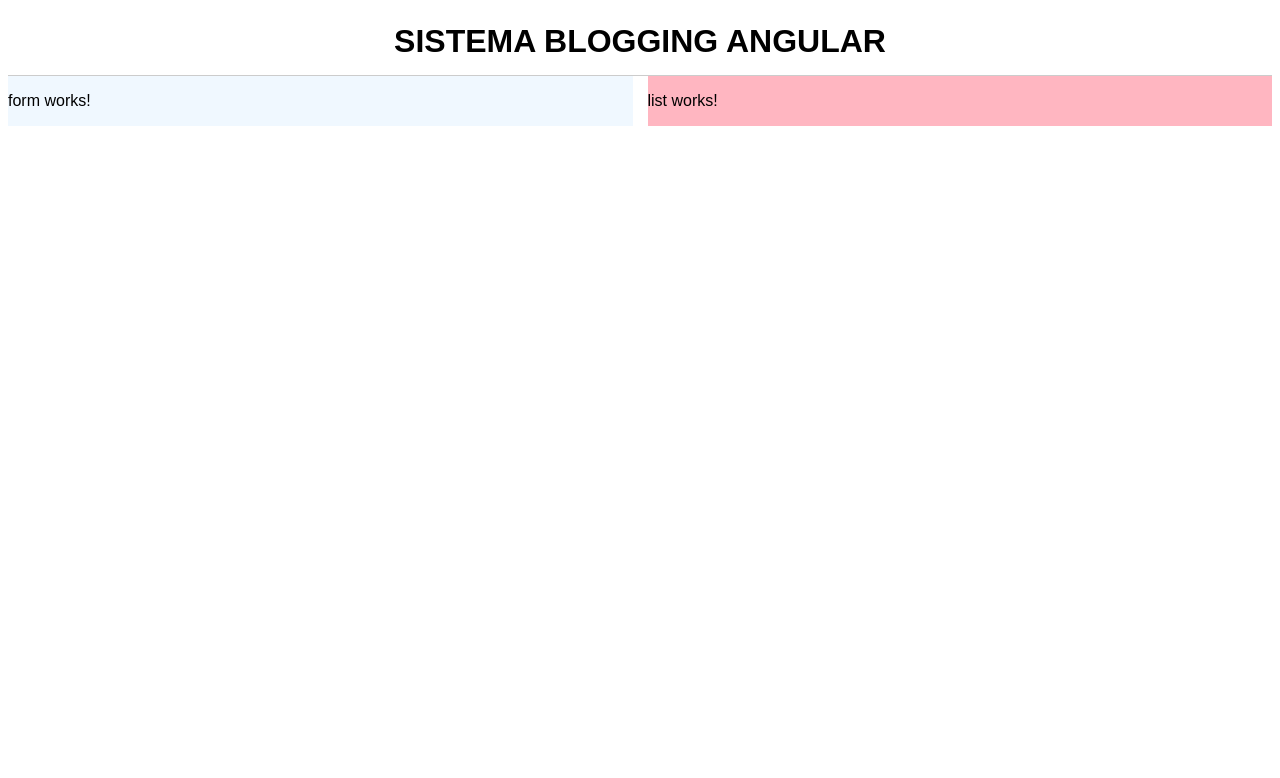
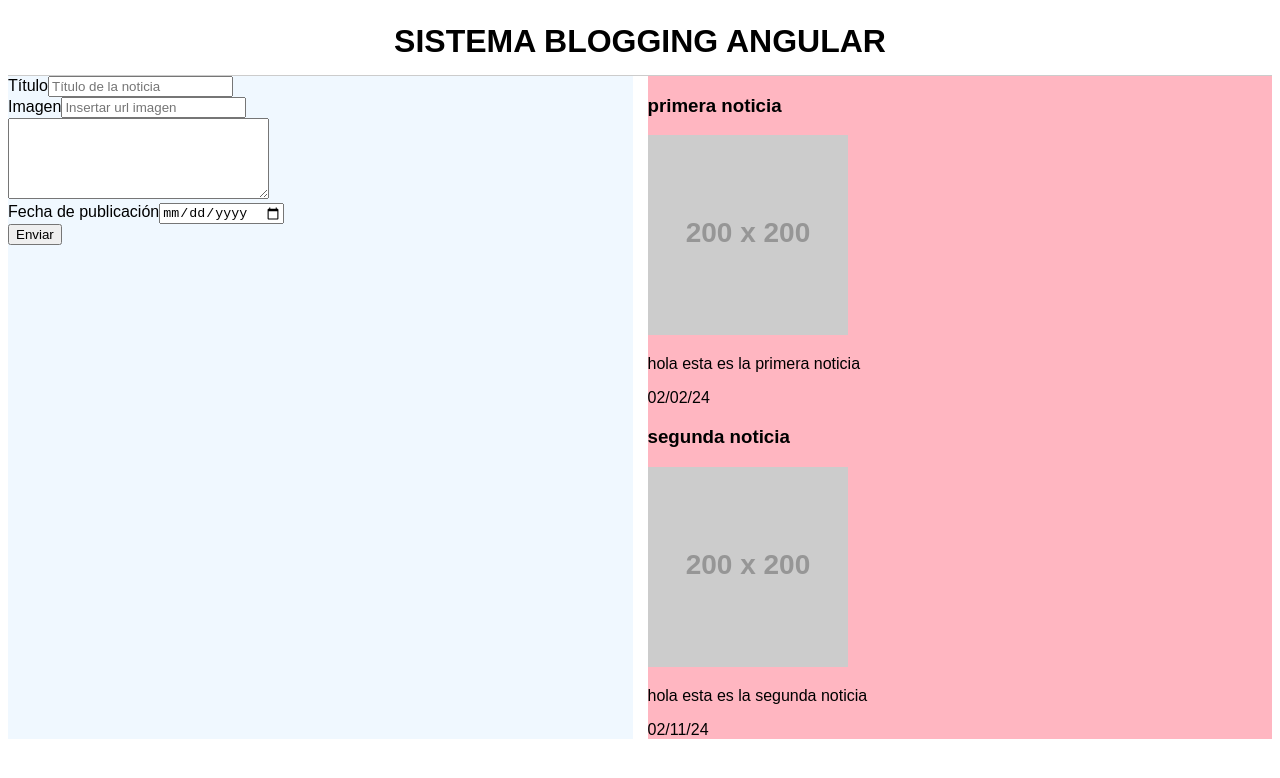
Before and after one commit to Juliamb24/PracticaAngular, an Angular app: page / in a window 1280 px wide. Shown: the top 778 px of the page. Built offline with nearby package versions, Linux system fonts and the light colour scheme.

Commit message:
Creación html form

```diff
--- a/src/app/app.component.ts
+++ b/src/app/app.component.ts
@@ -15,15 +15,15 @@ export class AppComponent {
   arrNoticias: INoticias[] = [
     {
       titulo:"primera noticia",
-      imagen: "url.htpjdhn,.com",
+      imagen: "https://placehold.co/200x200",
       texto:"hola esta es la primera noticia",
-      fecha:2/2/24,
+      fecha:"02/02/24",
     },
     {
       titulo:"segunda noticia",
-      imagen: "url.dfsfe,.com",
+      imagen: "https://placehold.co/200x200",
       texto:"hola esta es la segunda noticia ",
-      fecha:15/2/24,
+      fecha:"02/11/24",
     }
   ]
 }
--- a/src/app/components/form/form.component.html
+++ b/src/app/components/form/form.component.html
@@ -1 +1,19 @@
-<p>form works!</p>
+<section>
+    <div>
+        <label for="titulo">Título</label>
+        <input type="text" id="titulo" placeholder="Título de la noticia">
+    </div>
+    <div>
+        <label for="imagen">Imagen</label>
+        <input type="url" id="imagen" placeholder="Insertar url imagen">
+    </div>
+    <div>
+        <label for="texto"></label>
+        <textarea name="texto" id="texto" cols="30" rows="5"></textarea>
+    </div>
+    <div>
+        <label for="fecha">Fecha de publicación</label>
+        <input type="date" id="fecha">
+    </div>
+    <button>Enviar</button>
+</section>
--- a/src/app/components/list/list.component.html
+++ b/src/app/components/list/list.component.html
@@ -1 +1 @@
-<p>list works!</p>
+<section [innerHTML]="cargarDatos()"></section>
--- a/src/app/components/list/list.component.ts
+++ b/src/app/components/list/list.component.ts
@@ -14,8 +14,18 @@ export class ListComponent {
     this.cargarDatos()
   }
 
-  cargarDatos(){
-    console.log(this.publicaciones)
+  cargarDatos(): string {
+    let html = "";
+    this.publicaciones.forEach(noticia =>{
+      html += `<article>
+                <h3>${noticia.titulo}</h3>
+                <img src="${noticia.imagen}" alt="${noticia.titulo}">
+                <p>${noticia.texto}</p>
+                <span>${noticia.fecha}</span>
+               </article>`
+    })
+
+    return html;
   }
 
 
--- a/src/index.html
+++ b/src/index.html
@@ -1,5 +1,5 @@
 <!doctype html>
-<html lang="en">
+<html lang="es">
 <head>
   <meta charset="utf-8">
   <title>Practica5</title>
```
